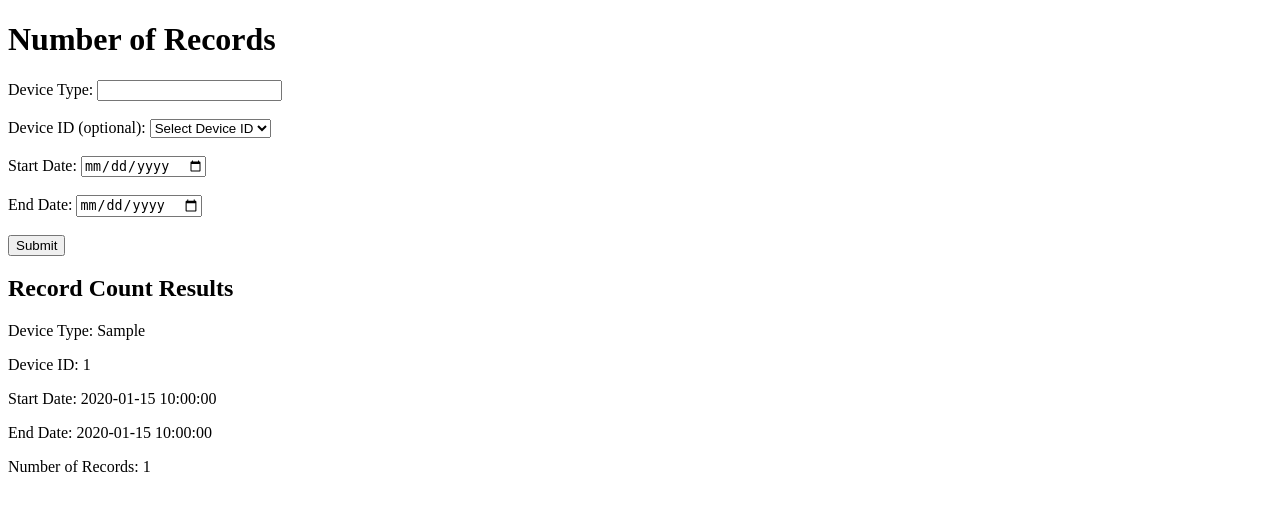
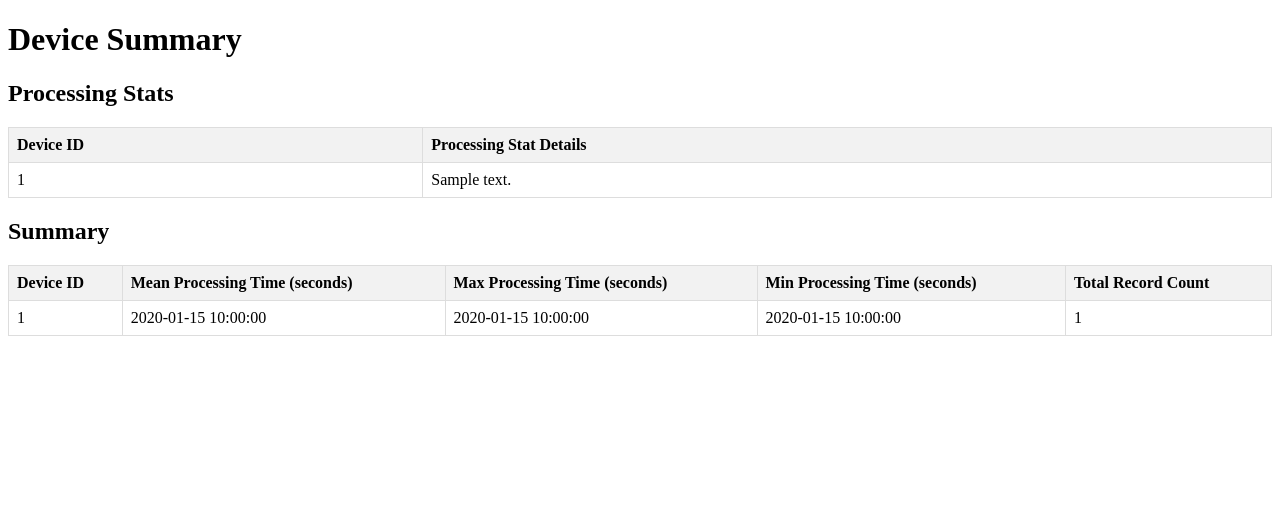
Before and after one commit to sc-sudyad/ReportCreation, a FastAPI app: template templates/index.html in a window 1280 px wide. Shown: the top 511 px of the page. Run offline with FastAPI, Linux system fonts and the light colour scheme; the template is opened without the code that fills it: most values are stand-ins (such as "Sample title", 1, 10 or a date in 2020).

Commit message:
Changes made

```diff
--- a/main.py
+++ b/main.py
@@ -1,14 +1,20 @@
-# main.py
-from fastapi import FastAPI,Request
+from typing import Optional
+
+from fastapi import FastAPI, Request, HTTPException, status
 from fastapi.middleware.cors import CORSMiddleware
-
 from fastapi.templating import Jinja2Templates
 from fastapi.responses import HTMLResponse
-from routes.record_type_routes import record_router
-from routes.no_of_records_routes import no_of_records
-from routes.processing_time_routes import common_processing_router
+
+from services.record_type_service import RecordTypeService
+from services.no_of_records_service import RecordsService
+from services.processing_time_service import ProcessingTimeService
+from repo.kafka_util import KafkaUtil
+from repo.druid_util import DruidUtil
+from exception_handling.druid_exception import DruidUtilError
+from exception_handling.invalid_date_format import InvalidDateFormatError
 
 app = FastAPI()
+
 # Configure CORS
 app.add_middleware(
     CORSMiddleware,
@@ -17,21 +23,98 @@ app.add_middleware(
     allow_methods=["*"],
     allow_headers=["*"],
 )
-# Include the record router
-app.include_router(record_router, prefix="/api")
 
-# Include the number of records router
-app.include_router(no_of_records, prefix="/api2")
-
-# Include the mean_processing router
-app.include_router(common_processing_router, prefix="/api3")
-
+# Initialize templates
 templates = Jinja2Templates(directory="./templates")
 
+# Initialize utilities and services
+druid_util = DruidUtil()
+kafka_util = KafkaUtil()
+kafka_service = RecordTypeService(kafka_util=kafka_util, druid_util=druid_util)
+records_service = RecordsService(druid_util=druid_util)
+processing_service = ProcessingTimeService(druid_util=druid_util)
 
+
+# Kafka-related endpoints
+@app.get("/api/get_processing_stats", status_code=status.HTTP_200_OK)
+async def get_processing_stats(device_type: str, device_id: Optional[str] = None):
+    try:
+        return kafka_service.get_processing_stats(device_type, device_id)
+    except Exception as e:
+        raise HTTPException(status_code=500, detail=str(e))
+
+
+@app.get("/api/get_summary", status_code=status.HTTP_200_OK)
+async def get_summary(device_type: str):
+    try:
+        return kafka_service.get_summary(device_type)
+    except Exception as e:
+        raise HTTPException(status_code=500, detail=str(e))
+
+
+# Records-related endpoints
+@app.get("/api2/get_records_count_date_range", status_code=status.HTTP_200_OK)
+async def get_records_count_date_range(device_type: str, start_date: str, end_date: str,
+                                       device_id: Optional[str] = None):
+    try:
+        count = records_service.get_records_count_date_range(device_type, device_id, start_date, end_date)
+        return [{"count": count}]
+    except InvalidDateFormatError as e:
+        raise HTTPException(status_code=400, detail=f"Invalid date format: {e}")
+    except DruidUtilError as e:
+        raise HTTPException(status_code=500, detail=f"Error fetching data from Druid. {e}")
+    except Exception as e:
+        raise HTTPException(status_code=500, detail=f"Internal Server Error {e}")
+
+
+@app.get("/api2/get_records_count_aggregated", status_code=status.HTTP_200_OK)
+async def get_records_count_aggregated(device_type: str, start_date: str, end_date: str, aggregation_type: str,
+                                       device_id: Optional[str] = None):
+    try:
+        return records_service.get_records_count_aggregated(device_type, device_id, start_date, end_date,
+                                                            aggregation_type)
+    except InvalidDateFormatError as e:
+        raise HTTPException(status_code=400, detail=f"Invalid date format: {e}")
+    except DruidUtilError as e:
+        raise HTTPException(status_code=500, detail=f"Error fetching data from Druid. {e}")
+    except Exception as e:
+        raise HTTPException(status_code=500, detail=f"Internal Server Error {e}")
+
+
+# Processing time-related endpoints
+@app.get("/api3/get_processing_time_date_range", status_code=status.HTTP_200_OK)
+async def get_processing_time_date_range(device_type: str, start_date: str, end_date: str, metric_type: str,
+                                         device_id: Optional[str] = None):
+    try:
+        return processing_service.get_processing_time_data_range(device_type, device_id, start_date, end_date,
+                                                                 metric_type)
+    except InvalidDateFormatError as e:
+        raise HTTPException(status_code=400, detail=f"Invalid date format: {e}")
+    except DruidUtilError as e:
+        raise HTTPException(status_code=500, detail=f"Error fetching data from Druid. {e}")
+    except Exception as e:
+        raise HTTPException(status_code=500, detail=f"Internal Server Error {e}")
+
+
+@app.get("/api3/get_processing_time_aggregated", status_code=status.HTTP_200_OK)
+async def get_processing_time_aggregated(device_type: str, start_date: str, end_date: str, aggregation_type: str,
+                                         metric_type: str, device_id: Optional[str] = None):
+    try:
+        return processing_service.get_processing_time_aggregated(device_type, device_id, start_date, end_date,
+                                                                 aggregation_type, metric_type)
+    except InvalidDateFormatError as e:
+        raise HTTPException(status_code=400, detail=f"Invalid date format: {e}")
+    except DruidUtilError as e:
+        raise HTTPException(status_code=500, detail=f"Error fetching data from Druid. {e}")
+    except Exception as e:
+        raise HTTPException(status_code=500, detail=f"Internal Server Error {e}")
+
+
+# Define root endpoint
 @app.get("/", response_class=HTMLResponse)
 async def read_root(request: Request):
     return templates.TemplateResponse("index.html", {"request": request, "name": "Your Name Here"})
+
 
 if __name__ == "__main__":
     import uvicorn
--- a/services/no_of_records_service.py
+++ b/services/no_of_records_service.py
@@ -34,7 +34,7 @@ class RecordsService:
         except Exception as e:
             raise DruidUtilError(f"Error executing SQL query: {sql_query}. Error: {e}")
 
-    def get_records_count_aggregated(self, device_id: str, device_type: str, start_date: str, end_date: str,
+    def get_records_count_aggregated(self, device_type: str, device_id: str, start_date: str, end_date: str,
                                      aggregation_type: str):
         try:
             aggregation_interval = AggregationUtils.get_aggregation_interval(aggregation_type)
--- a/templates/index.html
+++ b/templates/index.html
@@ -3,41 +3,64 @@
 <head>
     <meta charset="UTF-8">
     <meta name="viewport" content="width=device-width, initial-scale=1.0">
-    <title>Record Count Form</title>
+    <title>Device Summary</title>
+    <style>
+        table {
+            width: 100%;
+            border-collapse: collapse;
+        }
+        th, td {
+            border: 1px solid #ddd;
+            padding: 8px;
+        }
+        th {
+            background-color: #f2f2f2;
+            text-align: left;
+        }
+    </style>
 </head>
 <body>
-    <h1>Number of Records</h1>
-    <form id="recordForm" method="post" action="/get_record_count">
-        <label for="device_type">Device Type:</label>
-        <input type="text" id="device_type" name="device_type" required><br><br>
+    <h1>Device Summary</h1>
+    <h2>Processing Stats</h2>
+    <table>
+        <thead>
+            <tr>
+                <th>Device ID</th>
+                <th>Processing Stat Details</th>
+            </tr>
+        </thead>
+        <tbody>
+            {% for stat in processing_stats %}
+            <tr>
+                <td>{{ stat.device_id }}</td>
+                <td>{{ stat.details }}</td>
+            </tr>
+            {% endfor %}
+        </tbody>
+    </table>
 
-        <label for="device_id">Device ID (optional):</label>
-        <select id="device_id" name="device_id">
-            <option value="">Select Device ID</option>
-            <option value="id1">ID1</option>
-            <option value="id2">ID2</option>
-            <option value="id3">ID3</option>
-            <option value="id4">ID4</option>
-        </select><br><br>
-
-        <label for="start_date">Start Date:</label>
-        <input type="date" id="start_date" name="start_date" required><br><br>
-
-        <label for="end_date">End Date:</label>
-        <input type="date" id="end_date" name="end_date" required><br><br>
-
-        <input type="submit" value="Submit">
-    </form>
-
-    <div id="resultContainer">
-        {% if result %}
-            <h2>Record Count Results</h2>
-            <p>Device Type: {{ result.device_type }}</p>
-            <p>Device ID: {{ result.device_id }}</p>
-            <p>Start Date: {{ result.start_date }}</p>
-            <p>End Date: {{ result.end_date }}</p>
-            <p>Number of Records: {{ result.record_count }}</p>
-        {% endif %}
-    </div>
+    <h2>Summary</h2>
+    <table>
+        <thead>
+            <tr>
+                <th>Device ID</th>
+                <th>Mean Processing Time (seconds)</th>
+                <th>Max Processing Time (seconds)</th>
+                <th>Min Processing Time (seconds)</th>
+                <th>Total Record Count</th>
+            </tr>
+        </thead>
+        <tbody>
+            {% for result in summary %}
+            <tr>
+                <td>{{ result.device_id }}</td>
+                <td>{{ result.mean_processing_time }}</td>
+                <td>{{ result.max_processing_time }}</td>
+                <td>{{ result.min_processing_time }}</td>
+                <td>{{ result.total_record_count }}</td>
+            </tr>
+            {% endfor %}
+        </tbody>
+    </table>
 </body>
 </html>
```
Also changed, not shown: routes/no_of_records_routes.py (deleted, +0 -59 lines), routes/processing_time_routes.py (deleted, +0 -75 lines), routes/record_type_routes.py (deleted, +0 -46 lines), services/processing_time_service.py (+0 -23 lines), routes/__init__.py (deleted).
